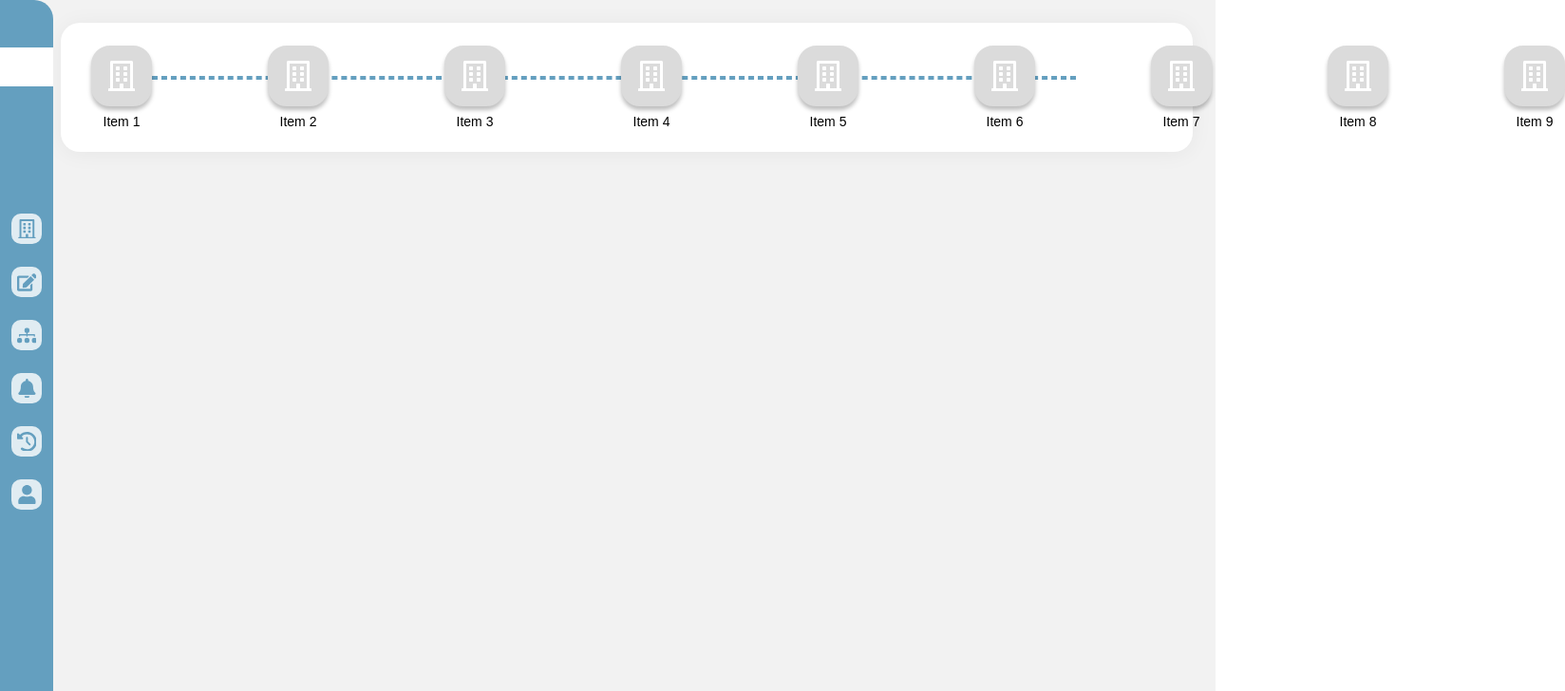
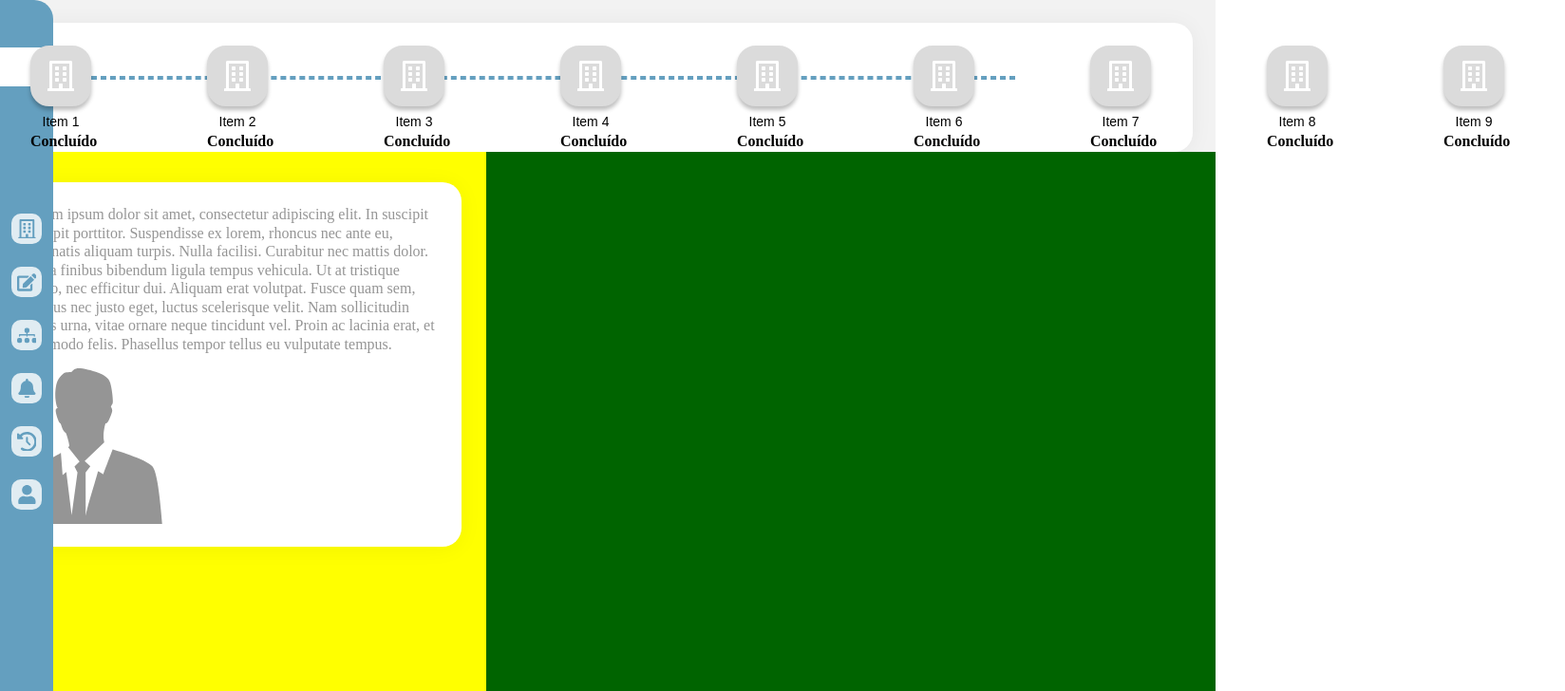
Before and after one commit to MatheusPerillo/SEAFrontEndChallenge, a React (Create React App) app in the folder frontend-challenge/: page / in a window 1280 px wide. Shown: the top 728 px of the page at 95% size, 1648 px wide, since content can reach past the window. Built offline with nearby package versions, Linux system fonts and the light colour scheme.

Commit message:
create user perfil

```diff
--- a/frontend-challenge/src/App.css
+++ b/frontend-challenge/src/App.css
@@ -3,27 +3,3 @@
     padding: 0;
     box-sizing: border-box;
 }
-
-.global-container {
-    width: 100%;
-    height: 100vh;
-    background-color: #f2f2f2;
-    display: flex;
-    flex-direction: row;
-}
-
-
-
-.sidebar-container {
-    width: 5%;
-    height: 100%;
-    /* background-color: rgb(0, 255, 21); */
-}
-
-.topbar-container {
-    padding-top: 24px;
-    padding-right: 24px;
-    width: 95%;
-    height: 20%;
-    /* background-color: rgb(185, 37, 141); */
-}
--- a/frontend-challenge/src/App.tsx
+++ b/frontend-challenge/src/App.tsx
@@ -3,29 +3,10 @@ import "./App.css";
 import Sidebar from "./components/sidebar";
 import Topbar from "./components/topbar";
 import { ReactComponent as BackgroundImage } from "./components/assets/BackgroundImage.svg";
+import Home from "./pages/home";
 
 function App() {
-  return (
-    <div className="global-container">
-      {/* <div
-        className="image-container"
-        style={{
-          position: "absolute",
-          right: "-90px",
-          bottom: "-97px",
-          zIndex: "2",
-        }}
-      >
-        <BackgroundImage />
-      </div> */}
-      <div className="sidebar-container">
-        <Sidebar />
-      </div>
-      <div className="topbar-container">
-        <Topbar />
-      </div>
-    </div>
-  );
+  return <Home />;
 }
 
 export default App;
--- a/frontend-challenge/src/components/topbar/index.tsx
+++ b/frontend-challenge/src/components/topbar/index.tsx
@@ -14,7 +14,7 @@ const Topbar = () => {
             </div>
             <div className="container-item-text">
               <p className="item-text">Item {index + 1}</p>
-              {/* <p className="text-status">Concluído</p> */}
+              <p className="text-status">Concluído</p>
             </div>
           </div>
         ))}
--- /dev/null
+++ b/frontend-challenge/src/components/userPerfil/index.tsx
@@ -0,0 +1,26 @@
+import "./styles.css";
+import { ReactComponent as UserPerfilImage } from "../assets/UserPerfilImage.svg";
+
+const UserPerfil = () => {
+  return (
+    <div className="user-perfil-global-container">
+      <div className="user-description-container">
+        <p className="user-description-text">
+          Lorem ipsum dolor sit amet, consectetur adipiscing elit. In suscipit
+          suscipit porttitor. Suspendisse ex lorem, rhoncus nec ante eu,
+          venenatis aliquam turpis. Nulla facilisi. Curabitur nec mattis dolor.
+          Nulla finibus bibendum ligula tempus vehicula. Ut at tristique libero,
+          nec efficitur dui. Aliquam erat volutpat. Fusce quam sem, tempus nec
+          justo eget, luctus scelerisque velit. Nam sollicitudin purus urna,
+          vitae ornare neque tincidunt vel. Proin ac lacinia erat, et commodo
+          felis. Phasellus tempor tellus eu vulputate tempus.
+        </p>
+      </div>
+      <div className="user-photo-container">
+        <UserPerfilImage />
+      </div>
+    </div>
+  );
+};
+
+export default UserPerfil;
--- /dev/null
+++ b/frontend-challenge/src/components/userPerfil/styles.css
@@ -0,0 +1,35 @@
+.user-perfil-global-container {
+    width: 95%;
+    height: 60%;
+    box-shadow: 0px 2px 23px rgba(0, 0, 0, 0.05);
+    border-radius: 20px;
+    background-color: #FFFFFF;
+    margin-top: 32px;
+}
+
+.user-description-container {
+    width: 100%;
+    height: 50%;
+    padding-left: 24px;
+    padding-right: 24px;
+    padding-top: 24px;
+    /* background-color: red; */
+}
+
+.user-description-text {
+    font-size: 16px;
+    color: #959595;
+    font-weight: 400;
+    font-style: normal;
+    line-height: 19.55px;
+}
+
+.user-photo-container {
+    width: 100%;
+    height: 50%;
+    display: flex;
+    align-items: end;
+    padding-left: 24px;
+    padding-bottom: 24px;
+    /* background-color: yellow; */
+}
--- /dev/null
+++ b/frontend-challenge/src/pages/home/index.tsx
@@ -0,0 +1,31 @@
+import Sidebar from "../../components/sidebar";
+import Topbar from "../../components/topbar";
+import "./styles.css";
+import { ReactComponent as BackgroundImage } from "./components/assets/BackgroundImage.svg";
+import UserPerfil from "../../components/userPerfil";
+
+function Home() {
+  return (
+    <div className="global-container">
+      <div className="lateral-container">
+        <Sidebar />
+      </div>
+      <div className="central-container">
+        <div className="topbar-container">
+          <Topbar />
+        </div>
+        <div className="user-global-container">
+          <div className="perfil-container">
+            <UserPerfil />
+          </div>
+          <div className="global-form-container">
+            <div className="form-container"></div>
+            <div className="button-container"></div>
+          </div>
+        </div>
+      </div>
+    </div>
+  );
+}
+
+export default Home;
--- /dev/null
+++ b/frontend-challenge/src/pages/home/styles.css
@@ -0,0 +1,66 @@
+.global-container {
+    width: 100%;
+    height: 100vh;
+    background-color: #f2f2f2;
+    display: flex;
+    flex-direction: row;
+}
+
+
+
+.lateral-container {
+    width: 5%;
+    height: 100%;
+    /* background-color: cyan; */
+}
+
+.central-container {
+    width: 100%;
+    height: 100%;
+    display: flex;
+    flex-direction: column;
+    /* background-color: red; */
+}
+
+.topbar-container {
+    width: 100%;
+    height: 20%;
+    /* background-color: blue; */
+    padding-top: 24px;
+    padding-right: 24px;
+}
+
+.user-global-container {
+    width: 100%;
+    height: 80%;
+    display: flex;
+    flex-direction: row;
+    background-color: yellow;
+}
+
+.perfil-container {
+    width: 40%;
+    height: 100%;
+    /* background-color: blueviolet; */
+}
+
+.global-form-container {
+    width: 60%;
+    height: 100%;
+    display: flex;
+    flex-direction: column;
+    background-color: chocolate;
+
+}
+
+.form-container {
+    width: 100%;
+    height: 90%;
+    background-color: darkgreen;
+}
+
+.button-container {
+    width: 100%;
+    height: 10%;
+    /* background-color: deeppink; */
+}
```
Also changed, not shown: frontend-challenge/src/components/assets/BackgroundImage.svg, frontend-challenge/src/components/assets/UserPerfilImage.svg (added).
